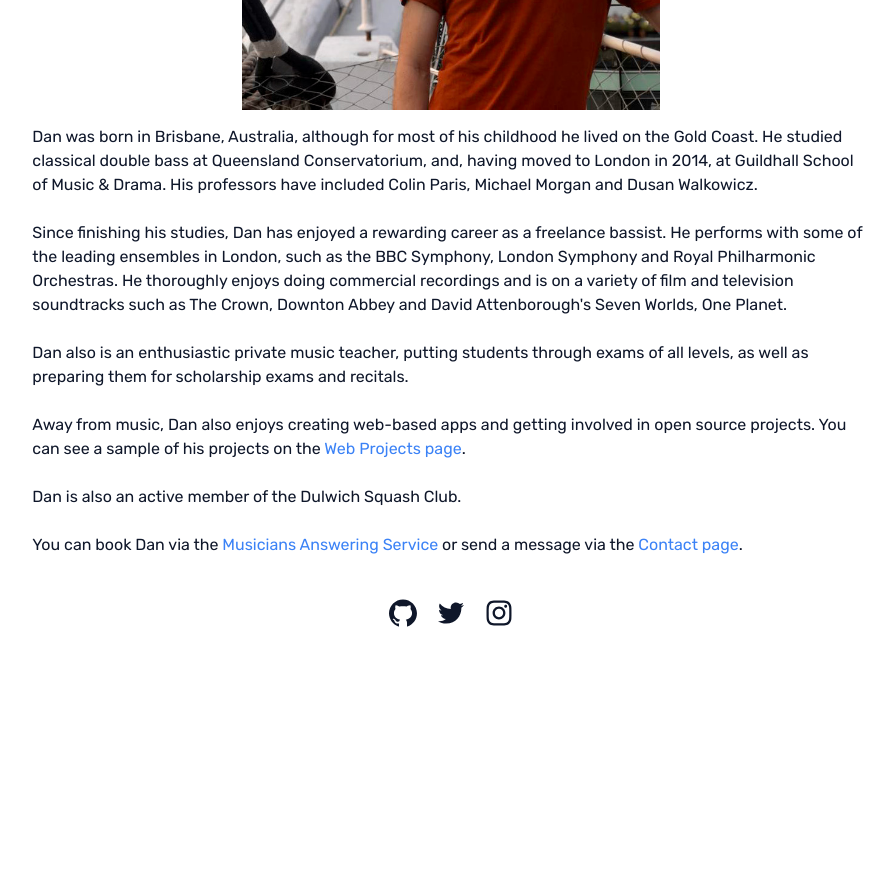
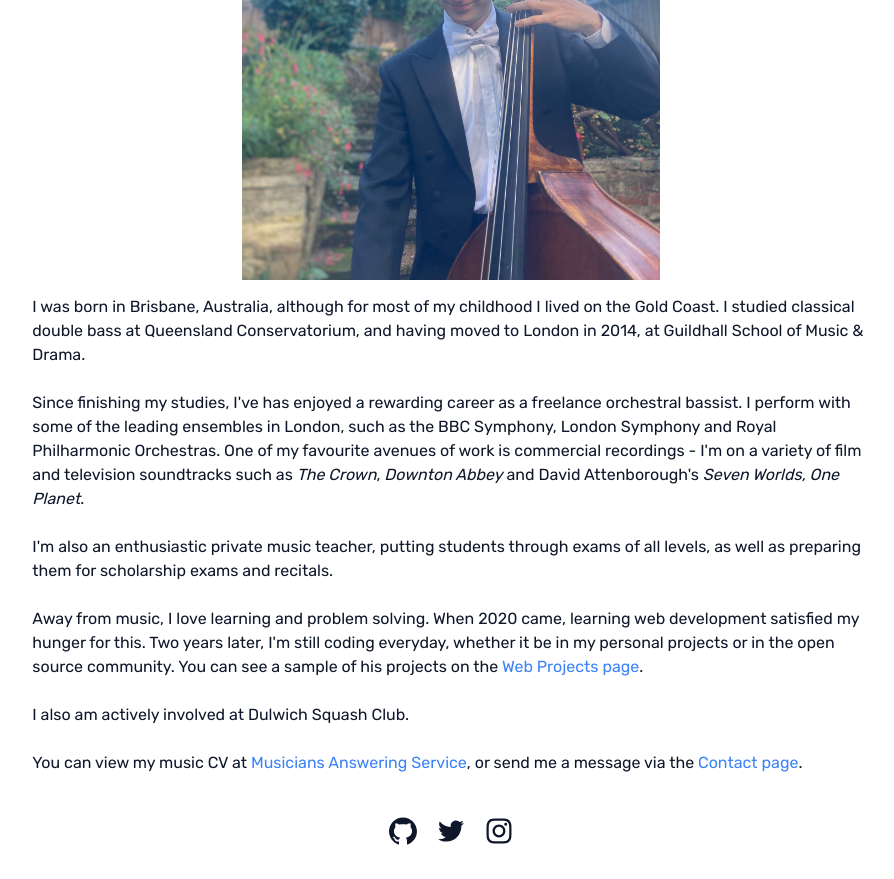
Before and after one commit to danmolloy/danmolloy.io, a Next.js app: page /about in a window 1280 px wide. Shown: the part 480-1359 px from the top of the page, without its empty margins (189-1083 px from the left). Before the commit the page ends 1141 px from the top, so only its background shows below. Built offline with nearby package versions, Linux system fonts and the light colour scheme.

Commit message:
changed text

```diff
--- a/components/home.js
+++ b/components/home.js
@@ -2,7 +2,7 @@
 import { useEffect, useState } from 'react'
 import Image from 'next/image'
 
-const wordList = ['musician', 'double bassist', 'web developer', 'music teacher', 'squash player']
+const wordList = ['web developer', 'double bassist', 'squash player']
 
 export default function Home() {
   const [word, setWord] = useState("")
@@ -42,9 +42,3 @@ export default function Home() {
     </div>
   )
 }
-
-
-/* <link rel="apple-touch-icon" sizes="180x180" href="/apple-touch-icon.png">
-<link rel="icon" type="image/png" sizes="32x32" href="/favicon-32x32.png">
-<link rel="icon" type="image/png" sizes="16x16" href="/favicon-16x16.png">
-<link rel="manifest" href="/site.webmanifest"> */
--- a/components/menu.js
+++ b/components/menu.js
@@ -9,7 +9,6 @@ export default function Menu(props) {
       </button>
       <Link href="/"><a className="menu-items">Home</a></Link>
       <Link href="/about" ><a className="menu-items">About</a></Link>
-      <Link href="/music" ><a className="menu-items">Music</a></Link>
       <Link href="/projects" ><a className="menu-items">Web Projects</a></Link>
       <Link href="/contact" ><a className="menu-items">Contact</a></Link>
     </div>
--- a/pages/_document.js
+++ b/pages/_document.js
@@ -25,7 +25,7 @@ class MyDocument extends Document {
           name="description"
           content="Dan Molloy is an Australian musician and web developer in London." />
         <link rel="icon" href="/favicon.ico" />
-        <meta property="og:title" content="Dan Molloy Double Bassist | Web Developer London" />
+        <meta property="og:title" content="Dan Molloy Web Developer | Double Bass London" />
         <meta
           property="og:description"
           content="Dan Molloy is an Australian musician and web developer in London."
--- a/pages/about.js
+++ b/pages/about.js
@@ -7,30 +7,30 @@ export default function() {
     <Layout>
       <h1 className='title'>About</h1>
       <div className="img-container">
-        <Image src="/images/dan-boat.jpeg" height="639" width="689"/>
+        <Image src="/images/dan-bass.jpeg" width="3024" height="4032"/>
       </div>
       <article>
-        <p>Dan was born in Brisbane, Australia, although for most of his childhood he lived on the Gold Coast. He studied classical double bass at Queensland Conservatorium, and, having moved to London in 2014, at Guildhall School of Music & Drama. His professors have included Colin Paris, Michael Morgan and Dusan Walkowicz.
+        <p>I was born in Brisbane, Australia, although for most of my childhood I lived on the Gold Coast. I studied classical double bass at Queensland Conservatorium, and having moved to London in 2014, at Guildhall School of Music & Drama.
         </p>
         <br />
         <p>
-            Since finishing his studies, Dan has enjoyed a rewarding career as a freelance bassist. He performs with some of the leading ensembles in London, such as the BBC Symphony, London Symphony and Royal Philharmonic Orchestras. He thoroughly enjoys doing commercial recordings and is on a variety of film and television soundtracks such as The Crown, Downton Abbey and David Attenborough's Seven Worlds, One Planet.
+            Since finishing my studies, I've has enjoyed a rewarding career as a freelance orchestral bassist. I perform with some of the leading ensembles in London, such as the BBC Symphony, London Symphony and Royal Philharmonic Orchestras. One of my favourite avenues of work is commercial recordings - I'm on a variety of film and television soundtracks such as <i>The Crown</i>, <i>Downton Abbey</i> and David Attenborough's <i>Seven Worlds, One Planet</i>.
         </p>
         <br />
         <p>
-          Dan also is an enthusiastic private music teacher, putting students through exams of all levels, as well as preparing them for scholarship exams and recitals.
+          I'm also an enthusiastic private music teacher, putting students through exams of all levels, as well as preparing them for scholarship exams and recitals.
         </p>
         <br />
         <p>
-          Away from music, Dan also enjoys creating web-based apps and getting involved in open source projects. You can see a sample of his projects on the <Link href="/projects"><a className="blue-links">Web Projects page</a></Link>.
+          Away from music, I love learning and problem solving. When 2020 came, learning web development satisfied my hunger for this. Two years later, I'm still coding everyday, whether it be in my personal projects or in the open source community. You can see a sample of his projects on the <Link href="/projects"><a className="blue-links">Web Projects page</a></Link>.
         </p>
         <br />
         <p>
-          Dan is also an active member of the Dulwich Squash Club.
+          I also am actively involved at Dulwich Squash Club.
         </p>
         <br />
         <p>
-          You can book Dan via the <Link href="https://maslink.co.uk/client-directory?client=MOLLD1&instrument=DOUBL1"><a className="blue-links">Musicians Answering Service</a></Link> or send a message via the <Link href="/contact"><a className="blue-links">Contact page</a></Link>.
+          You can view my music CV at <Link href="https://maslink.co.uk/client-directory?client=MOLLD1&instrument=DOUBL1"><a className="blue-links">Musicians Answering Service</a></Link>, or send me a message via the <Link href="/contact"><a className="blue-links">Contact page</a></Link>.
         </p>
       </article>
     </Layout>
--- a/pages/music.js
+++ /dev/null
@@ -1,14 +0,0 @@
-import Image from "next/image";
-import Layout from "../components/layout";
-
-export default function Music() {
-  return (
-    <Layout>
-      <h1 className='title'>Music</h1>
-      <div className="w-2/3">
-        <Image src="/images/dan-bass.jpeg" width="3024" height="4032"/>
-      </div>
-      <p className=" p-2 self-start">Coming soon..</p>
-    </Layout>
-  )
-}
```
